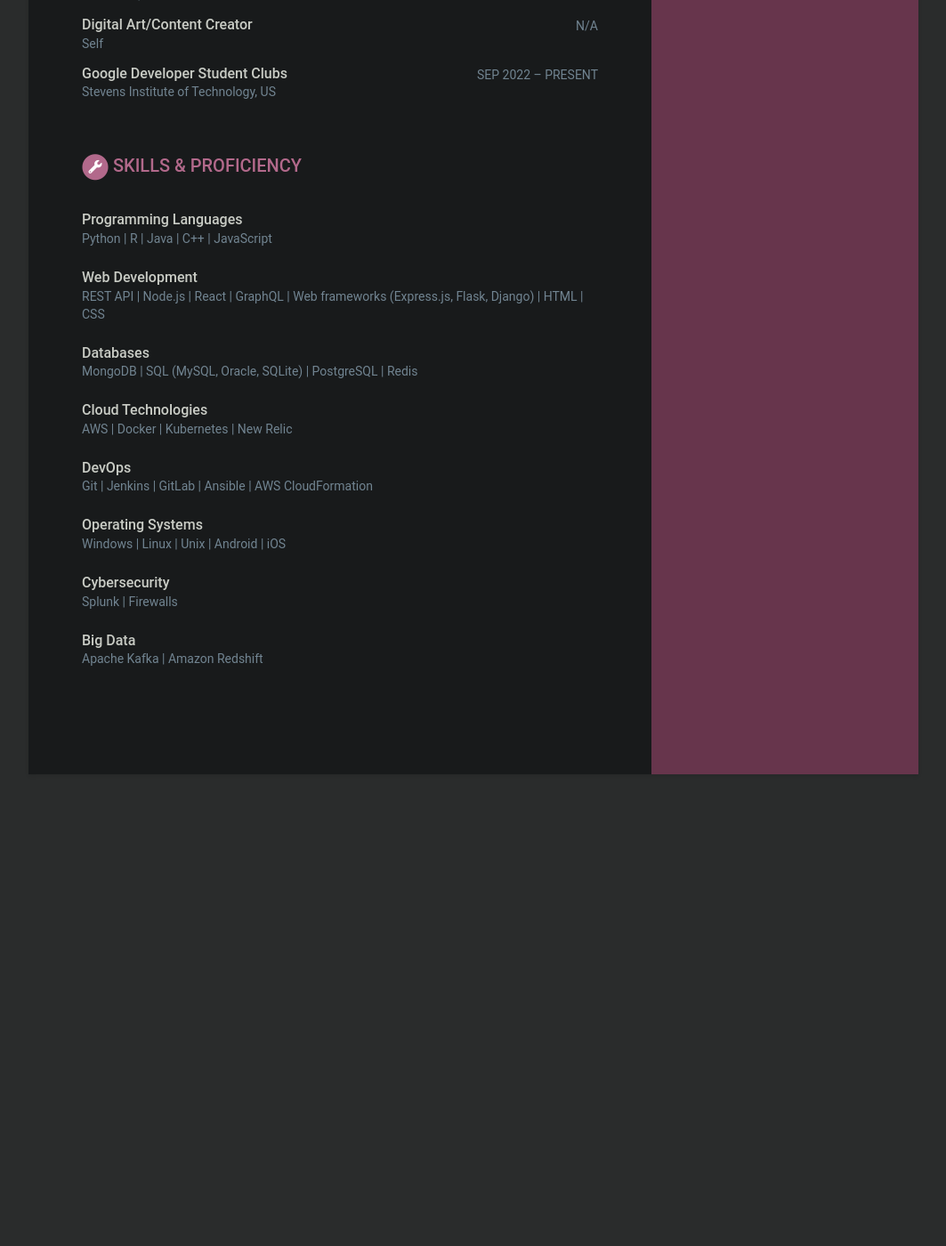
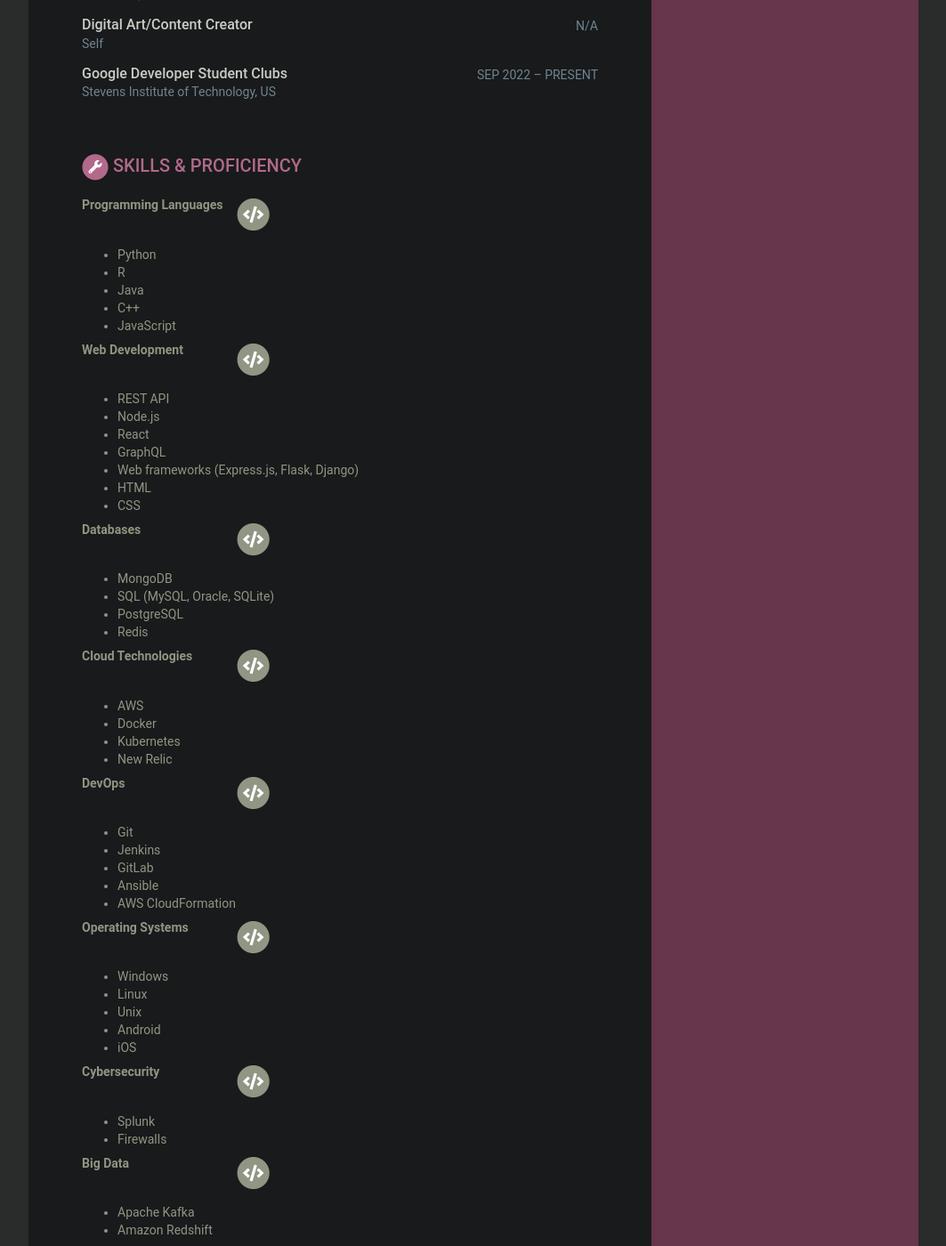
Before and after one commit to 1994nikunj/1994nikunj.github.io, a Jekyll site: the page built from index.html, in a window 1280 px wide and 1400 px high, scrolled down 4910 px. Shown: the whole window at 89% size, without its empty margins (108-1171 px from the left). Built offline with Jekyll 4.4.1, drawn with Linux system fonts in a browser that asks for light colours; before the commit the page ends 5810 px from its top, so only the background shows below that.

Commit message:
skills look updates

```diff
--- a/_includes/skills.html
+++ b/_includes/skills.html
@@ -12,16 +12,18 @@
 
 	<div class="skillset">
 		{% for skill in skills.toolset %}
+
 		<div class="item">
-			<h3 class="level-title">{{ skill.name }}</h3>
+			<span class="fa-stack fa-lg">
+              <i class="fas fa-circle fa-stack-2x"></i>
+              <i class="fas fa-code fa-stack-1x fa-inverse"></i>
+            </span>
+			<h3 class="level-title">{{ skill.header }}</h3>
 		</div>
 
-		<div class="meta">
-			<div class="upper-row">
-				<h3 class="job-title">{{ skill.header }}</h3>
-			</div>
-			<div class="company">{{ skill.entry }}</div>
-		</div>
+		<ul class="meta">
+			<li>{{ skill.entry | replace: ' | ', '</li><li>' }}</li>
+		</ul>
 
 		{% endfor %}
 	</div>
```
